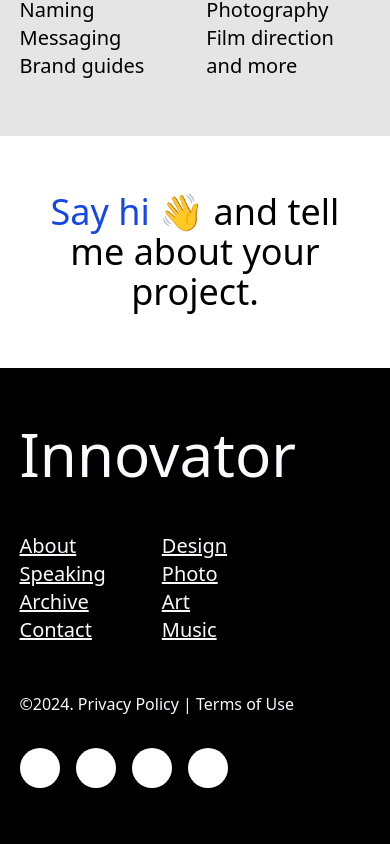
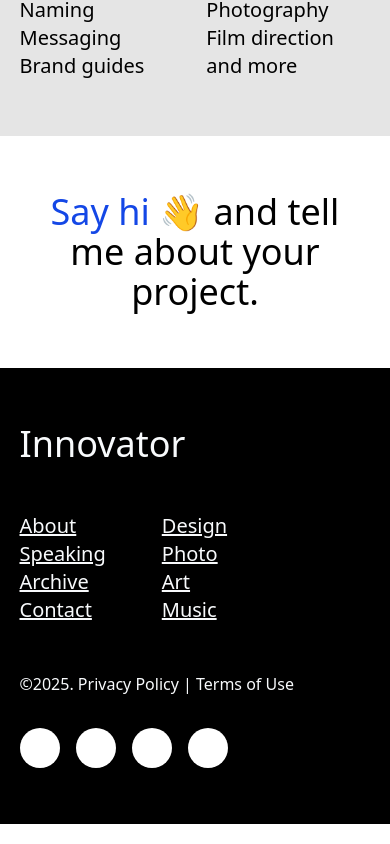
Before and after one commit to DemoStephen/Innovator-portfolio, a React (Vite) app: page / in a window 390 px wide. Shown: the part 3098-3942 px from the top of the page. Built offline with nearby package versions, Linux system fonts and the light colour scheme.

Commit message:
updated footer in such a way that all links are now clickable and responsive

```diff
--- a/src/UI/Footer.jsx
+++ b/src/UI/Footer.jsx
@@ -1,25 +1,44 @@
+import { Link } from "react-router-dom";
+
 export default function Footer() {
+
   return (
     <footer className="bg-black text-slate-50 px-[5%] py-14 flex flex-col gap-8 md:flex-row justify-between">
       <section className="flex flex-col gap-12">
-        <p className="text-6xl">Innovator</p>
+        <p className="text-4xl">Innovator</p>
 
         <div className="flex gap-14 text-xl">
           <ul>
+            <Link to="/about">
               <li className="underline">About</li>
+            </Link>
+            <Link to="/speaking">
               <li className="underline">Speaking</li>
+            </Link>
+            <Link to="/archive">
               <li className="underline">Archive</li>
+            </Link>
+            <Link to="/contact">
               <li className="underline">Contact</li>
+            </Link>
           </ul>
           <ul>
+            <Link to="/design">
               <li className="underline">Design</li>
+            </Link>
+            <Link to="/photo">
               <li className="underline">Photo</li>
+            </Link>
+            <Link to="/art">
               <li className="underline">Art</li>
+            </Link>
+            <Link to="/music">
               <li className="underline">Music</li>
+            </Link>
           </ul>
         </div>
 
-        <p>©2024. Privacy Policy | Terms of Use</p>
+        <p>©{new Date().getFullYear()}. Privacy Policy | Terms of Use</p>
       </section>
       <div className="flex gap-4">
         <p className="w-10 h-10 rounded-full bg-white"></p>
```
Lines whose indentation alone changed are shown as unchanged.
